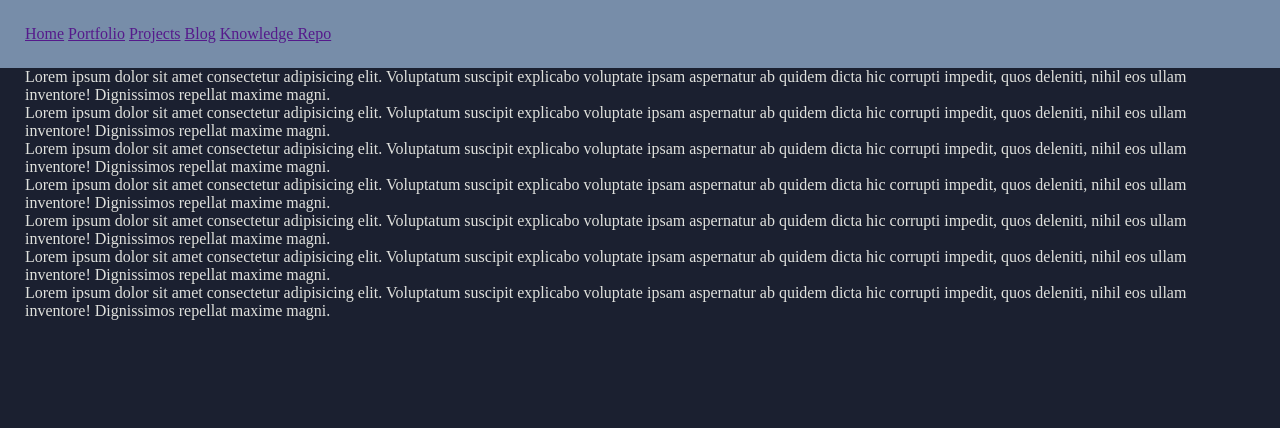
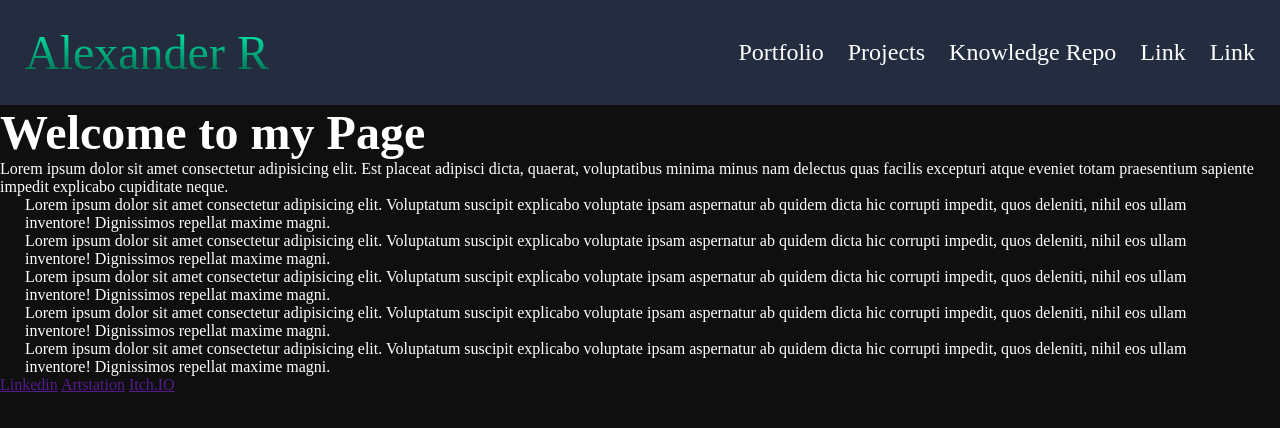
Before and after one commit to littlecthulhu1807/homepage, a plain HTML site: page index.html in a window 1280 px wide. Drawn offline with Linux system fonts and the light colour scheme.

Commit message:
Navbar adjustmnts Body adjustments

```diff
--- a/index.html
+++ b/index.html
@@ -8,25 +8,60 @@
 </head>
 <body>
 
+<!--Nav Segment-->
 <nav>
-    <ul>
-        <li><a href="">Home</a></li>
-        <li><a href="">Portfolio</a></li>
-        <li><a href="">Projects</a></li>
-        <li><a href="">Blog</a></li>
-        <li><a href="">Knowledge Repo</a></li>
-    </ul>
+    <div class="navbar">
+        <a href="" class="navbar_logo">Alexander R</a>
+        <div class="navbar_link_container">
+            <a href="" class="navbar_link">Portfolio</a>
+            <a href="" class="navbar_link">Projects</a>
+            <a href="" class="navbar_link">Knowledge Repo</a>
+            <a href="" class="navbar_link">Link</a>
+            <a href="" class="navbar_link">Link</a>
+            <div class="navbar_toggle">
+                ----
+            </div>
+        </div>
+    </div>
 </nav>
 
+
+<!--Body Segment-->
+<!--Hero-->
+<div class="hero_container">
+    <h1>Welcome to my Page</h1>
+    <div class="hero_element">
+        Lorem ipsum dolor sit amet consectetur adipisicing elit. Est placeat adipisci dicta, quaerat, voluptatibus minima minus nam delectus quas facilis excepturi atque eveniet totam praesentium sapiente impedit explicabo cupiditate neque.
+    </div>
+</div>
+
+<!--Body-->
 <main>
-    <p>Lorem ipsum dolor sit amet consectetur adipisicing elit. Voluptatum suscipit explicabo voluptate ipsam aspernatur ab quidem dicta hic corrupti impedit, quos deleniti, nihil eos ullam inventore! Dignissimos repellat maxime magni.</p>
-    <p>Lorem ipsum dolor sit amet consectetur adipisicing elit. Voluptatum suscipit explicabo voluptate ipsam aspernatur ab quidem dicta hic corrupti impedit, quos deleniti, nihil eos ullam inventore! Dignissimos repellat maxime magni.</p>
-    <p>Lorem ipsum dolor sit amet consectetur adipisicing elit. Voluptatum suscipit explicabo voluptate ipsam aspernatur ab quidem dicta hic corrupti impedit, quos deleniti, nihil eos ullam inventore! Dignissimos repellat maxime magni.</p>
-    <p>Lorem ipsum dolor sit amet consectetur adipisicing elit. Voluptatum suscipit explicabo voluptate ipsam aspernatur ab quidem dicta hic corrupti impedit, quos deleniti, nihil eos ullam inventore! Dignissimos repellat maxime magni.</p>
-    <p>Lorem ipsum dolor sit amet consectetur adipisicing elit. Voluptatum suscipit explicabo voluptate ipsam aspernatur ab quidem dicta hic corrupti impedit, quos deleniti, nihil eos ullam inventore! Dignissimos repellat maxime magni.</p>
-    <p>Lorem ipsum dolor sit amet consectetur adipisicing elit. Voluptatum suscipit explicabo voluptate ipsam aspernatur ab quidem dicta hic corrupti impedit, quos deleniti, nihil eos ullam inventore! Dignissimos repellat maxime magni.</p>
-    <p>Lorem ipsum dolor sit amet consectetur adipisicing elit. Voluptatum suscipit explicabo voluptate ipsam aspernatur ab quidem dicta hic corrupti impedit, quos deleniti, nihil eos ullam inventore! Dignissimos repellat maxime magni.</p>
+    <div class="">
+        <p>Lorem ipsum dolor sit amet consectetur adipisicing elit. Voluptatum suscipit explicabo voluptate ipsam aspernatur ab quidem dicta hic corrupti impedit, quos deleniti, nihil eos ullam inventore! Dignissimos repellat maxime magni.</p>
+    </div>
+    <div class="">
+        <p>Lorem ipsum dolor sit amet consectetur adipisicing elit. Voluptatum suscipit explicabo voluptate ipsam aspernatur ab quidem dicta hic corrupti impedit, quos deleniti, nihil eos ullam inventore! Dignissimos repellat maxime magni.</p>
+    </div>
+    <div class="">
+        <p>Lorem ipsum dolor sit amet consectetur adipisicing elit. Voluptatum suscipit explicabo voluptate ipsam aspernatur ab quidem dicta hic corrupti impedit, quos deleniti, nihil eos ullam inventore! Dignissimos repellat maxime magni.</p>
+    </div>
+    <div class="">
+        <p>Lorem ipsum dolor sit amet consectetur adipisicing elit. Voluptatum suscipit explicabo voluptate ipsam aspernatur ab quidem dicta hic corrupti impedit, quos deleniti, nihil eos ullam inventore! Dignissimos repellat maxime magni.</p>
+    </div>
+    <div class="">
+        <p>Lorem ipsum dolor sit amet consectetur adipisicing elit. Voluptatum suscipit explicabo voluptate ipsam aspernatur ab quidem dicta hic corrupti impedit, quos deleniti, nihil eos ullam inventore! Dignissimos repellat maxime magni.</p>
+    </div>
 </main>
+
+<!--Footer Segment-->
+<footer>
+    <div class="">
+        <a href="">Linkedin</a>
+        <a href="">Artstation</a>
+        <a href="">Itch.IO</a>
+    </div>
+</footer>
 
 </body>
 </html>
--- a/style.css
+++ b/style.css
@@ -1,33 +1,76 @@
+/*General*/
 *{
     margin: 0;
     padding: 0;
     box-sizing: border-box;
-    /* simple css reset*/
 }
 
-body {
-    background-color: #1b2030;
-}
-
-nav {
-    background-color: #778DA9;
+/*Nav Segment*/
+.navbar {
+    display: flex;
+    justify-content: space-between;
+    align-items: center;
+    background-color: #232D3F;
     padding: 25px;
 }
 
-nav ul{
-    justify-content: pace-around;
+.navbar_logo{
+    font-size: 3rem;
+    background-color: #005B41;
+    background-image: linear-gradient(to top, #005B41 0%, #00FDB6 100%);
+    background-size: 100%;
+    -webkit-background-clip: text;
+    -moz-background-clip: text;
+    -webkit-text-fill-color: transparent;
+    -moz-text-fill-color: transparent;
+    text-decoration: none;
+    cursor: pointer;
 }
 
-nav li {
-    justify-content: center;
-    display: inline;
+.navbar_logo:hover{
+    background-image: linear-gradient(to bottom, #005B41 0%, #00FDB6 100%);
 }
 
+.navbar_link{
+    font-size: 1.5rem;
+    color: #fff;
+    text-decoration: none;
+    padding-left: 20px;
+    cursor: pointer;
+}
+
+.navbar_link:hover{
+    color: #00FDB6;
+    transition: 0.2s ease-in;
+}
+
+.navbar_toggle{
+    display: none;
+}
+
+
+
+/*Body Segment*/
 main {
     padding-left: 25px;
     padding-right: 25px;
 }
 
 p{
-    color: #E0E1DD;
+    color: #fff;
 }
+
+body {
+    background-color: #0F0F0F;
+}
+
+/*Hero*/
+.hero_container *{
+    color: #fff;
+}
+
+.hero_container h1{
+    font-size: 3rem;
+}
+
+/*Footer Segment*/
```
